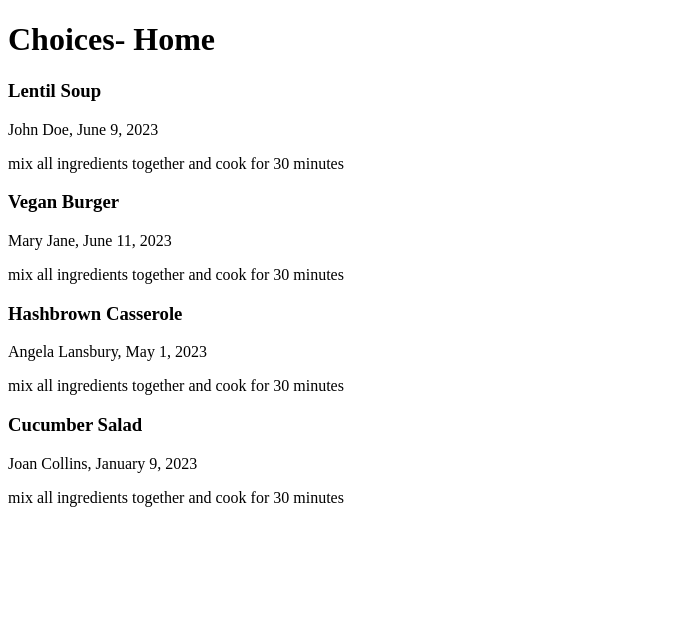
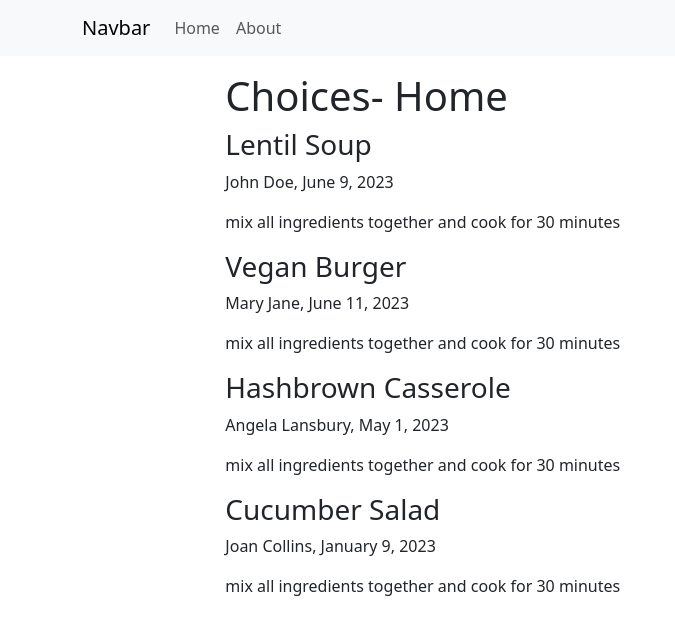
Before and after one commit to leverh/Django-Project-One, a Django app: page / in a window 1280 px wide. Shown: the top 635 px of the page, without its empty margins (0-675 px from the left). Run offline with Django 4.2, Linux system fonts and the light colour scheme.

Commit message:
Added bootstrap cdn to base html file

```diff
--- a/choices/templates/choices/base.html
+++ b/choices/templates/choices/base.html
@@ -8,12 +8,35 @@
     {% else %}
         <title>Choices</title>
     {% endif %}
+    <link href="https://cdn.jsdelivr.net/npm/bootstrap@5.3.0/dist/css/bootstrap.min.css" rel="stylesheet" integrity="sha384-9ndCyUaIbzAi2FUVXJi0CjmCapSmO7SnpJef0486qhLnuZ2cdeRhO02iuK6FUUVM" crossorigin="anonymous">
 </head>
 <body>
 
+    <nav class="navbar navbar-expand-lg bg-body-tertiary" data-bs-theme="blue">
+        <div class="container">
+          <a class="navbar-brand" href="#">Navbar</a>
+          <button class="navbar-toggler" type="button" data-bs-toggle="collapse" data-bs-target="#navbarNav" aria-controls="navbarNav" aria-expanded="false" aria-label="Toggle navigation">
+            <span class="navbar-toggler-icon"></span>
+          </button>
+          <div class="collapse navbar-collapse" id="navbarNav">
+            <ul class="navbar-nav">
+              <li class="nav-item">
+                <a class="nav-link" aria-current="page" href="#">Home</a>
+              </li>
+              <li class="nav-item">
+                <a class="nav-link" href="#">About</a>
+              </li>
+
+            </ul>
+          </div>
+        </div>
+      </nav>
+      <div class="container mt-3 col-8">
     {% block content %}
 
     {% endblock %}
 
+      </div>
+    <script src="https://cdn.jsdelivr.net/npm/bootstrap@5.3.0/dist/js/bootstrap.bundle.min.js" integrity="sha384-geWF76RCwLtnZ8qwWowPQNguL3RmwHVBC9FhGdlKrxdiJJigb/j/68SIy3Te4Bkz" crossorigin="anonymous"></script>
 </body>
 </html>
```
